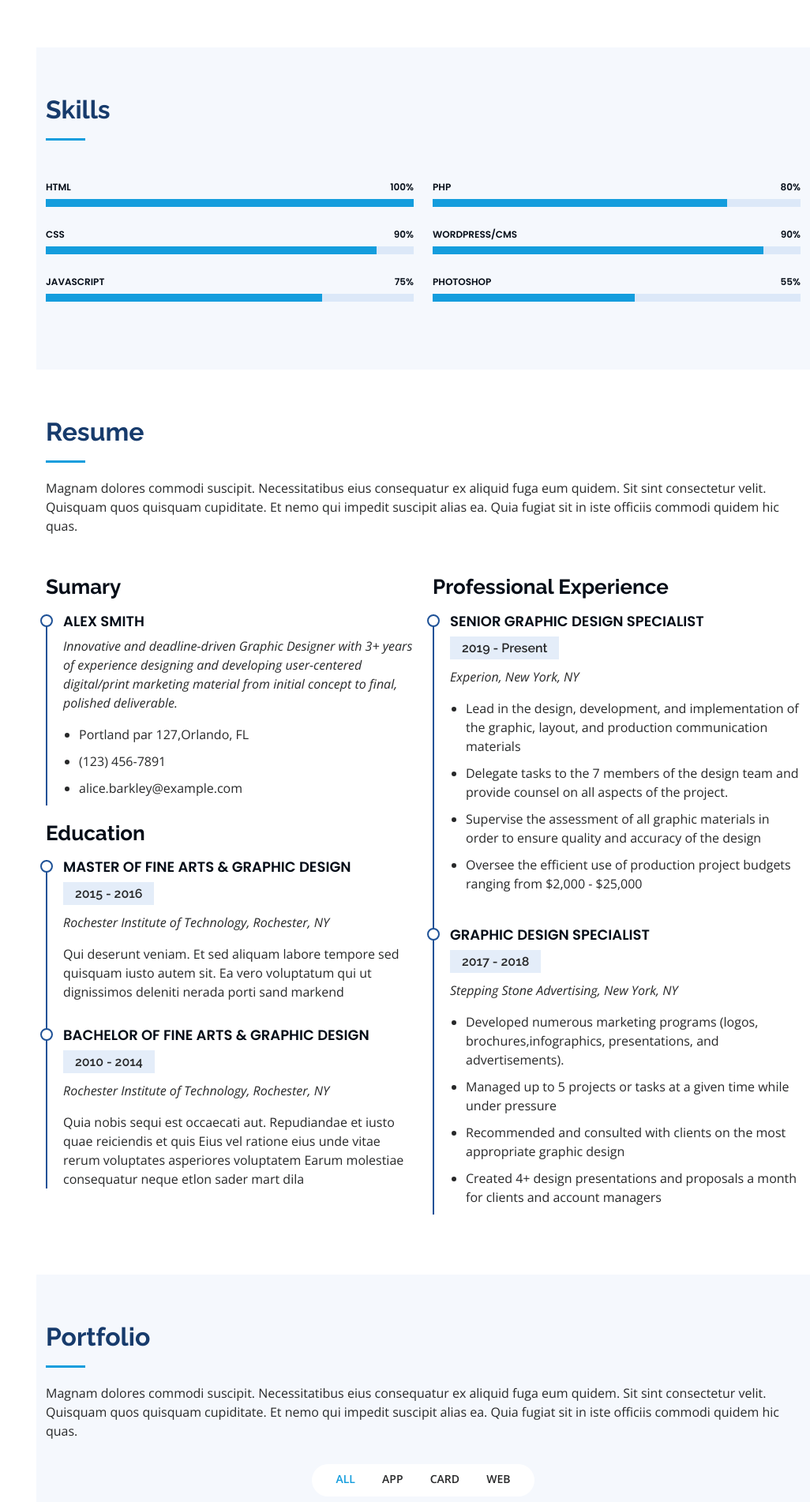
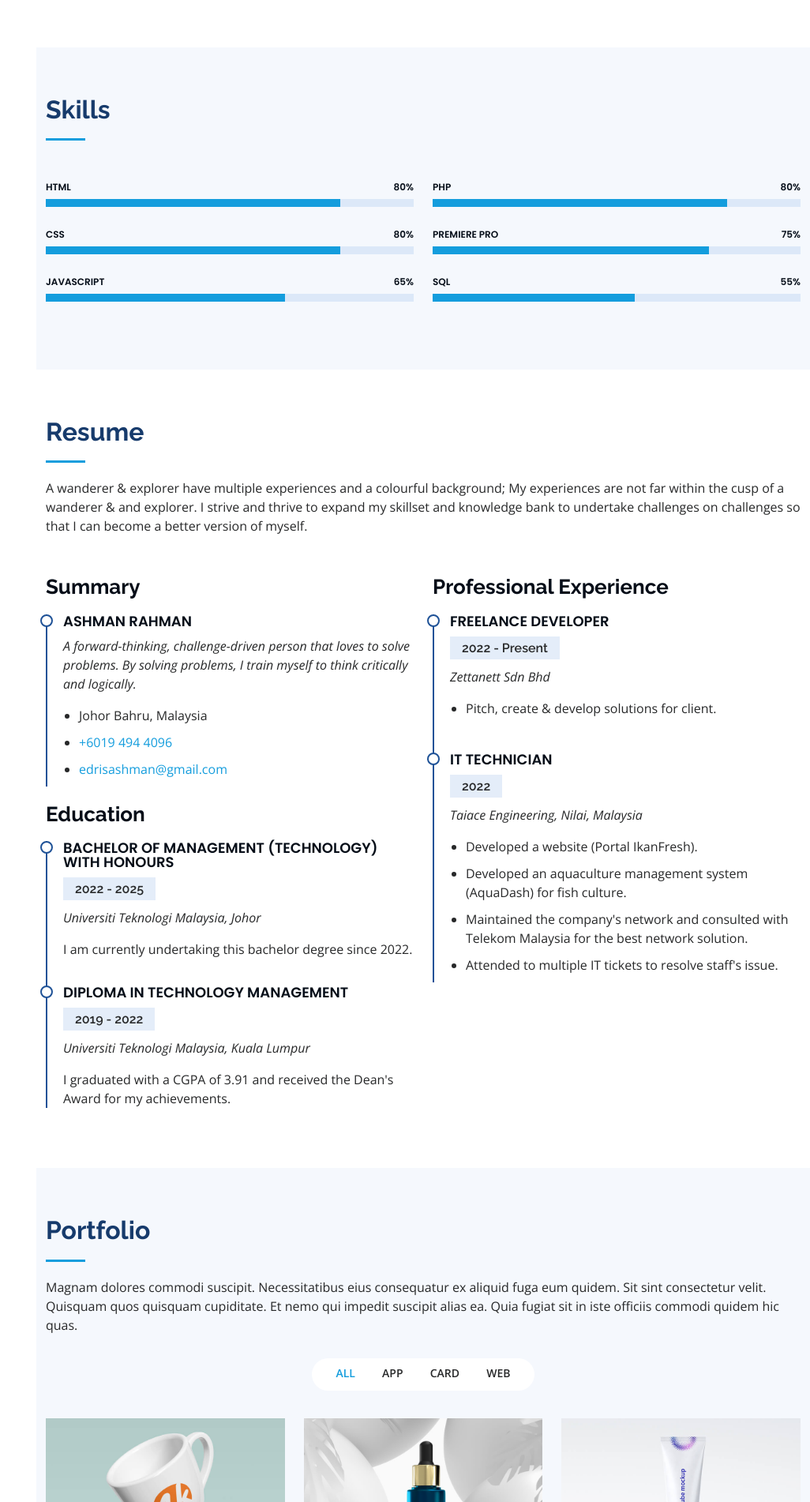
Before and after one commit to synysterash/portfolio, a Laravel app: page / in a window 1280 px wide. Shown: the part 1440-3342 px from the top of the page at 79% size, without its empty margins (254-1280 px from the left). Run offline with Laravel 9, Linux system fonts and the light colour scheme.

Commit message:
Update welcome.blade.php
Fill in self details

```diff
--- a/resources/views/welcome.blade.php
+++ b/resources/views/welcome.blade.php
@@ -123,23 +123,23 @@
           <div class="col-lg-6" data-aos="fade-up">
 
             <div class="progress">
-              <span class="skill">HTML <i class="val">100%</i></span>
+              <span class="skill">HTML <i class="val">80%</i></span>
               <div class="progress-bar-wrap">
-                <div class="progress-bar" role="progressbar" aria-valuenow="100" aria-valuemin="0" aria-valuemax="100"></div>
+                <div class="progress-bar" role="progressbar" aria-valuenow="80" aria-valuemin="0" aria-valuemax="100"></div>
               </div>
             </div>
 
             <div class="progress">
-              <span class="skill">CSS <i class="val">90%</i></span>
+              <span class="skill">CSS <i class="val">80%</i></span>
               <div class="progress-bar-wrap">
-                <div class="progress-bar" role="progressbar" aria-valuenow="90" aria-valuemin="0" aria-valuemax="100"></div>
+                <div class="progress-bar" role="progressbar" aria-valuenow="80" aria-valuemin="0" aria-valuemax="100"></div>
               </div>
             </div>
 
             <div class="progress">
-              <span class="skill">JavaScript <i class="val">75%</i></span>
+              <span class="skill">JavaScript <i class="val">65%</i></span>
               <div class="progress-bar-wrap">
-                <div class="progress-bar" role="progressbar" aria-valuenow="75" aria-valuemin="0" aria-valuemax="100"></div>
+                <div class="progress-bar" role="progressbar" aria-valuenow="65" aria-valuemin="0" aria-valuemax="100"></div>
               </div>
             </div>
 
@@ -155,14 +155,14 @@
             </div>
 
             <div class="progress">
-              <span class="skill">WordPress/CMS <i class="val">90%</i></span>
+              <span class="skill">Premiere Pro <i class="val">75%</i></span>
               <div class="progress-bar-wrap">
-                <div class="progress-bar" role="progressbar" aria-valuenow="90" aria-valuemin="0" aria-valuemax="100"></div>
+                <div class="progress-bar" role="progressbar" aria-valuenow="75" aria-valuemin="0" aria-valuemax="100"></div>
               </div>
             </div>
 
             <div class="progress">
-              <span class="skill">Photoshop <i class="val">55%</i></span>
+              <span class="skill">SQL <i class="val">55%</i></span>
               <div class="progress-bar-wrap">
                 <div class="progress-bar" role="progressbar" aria-valuenow="55" aria-valuemin="0" aria-valuemax="100"></div>
               </div>
@@ -181,58 +181,56 @@
 
         <div class="section-title">
           <h2>Resume</h2>
-          <p>Magnam dolores commodi suscipit. Necessitatibus eius consequatur ex aliquid fuga eum quidem. Sit sint consectetur velit. Quisquam quos quisquam cupiditate. Et nemo qui impedit suscipit alias ea. Quia fugiat sit in iste officiis commodi quidem hic quas.</p>
+          <p>A wanderer &amp; explorer have multiple experiences and a colourful background; My experiences are not far within the cusp of a wanderer &amp; and explorer.
+              I strive and thrive to expand my skillset and knowledge bank to undertake challenges on challenges so that I can become a better version of myself.</p>
         </div>
 
         <div class="row">
           <div class="col-lg-6" data-aos="fade-up">
-            <h3 class="resume-title">Sumary</h3>
+            <h3 class="resume-title">Summary</h3>
             <div class="resume-item pb-0">
-              <h4>Alex Smith</h4>
-              <p><em>Innovative and deadline-driven Graphic Designer with 3+ years of experience designing and developing user-centered digital/print marketing material from initial concept to final, polished deliverable.</em></p>
+              <h4> Ashman Rahman</h4>
+              <p><em> A forward-thinking, challenge-driven person that loves to solve problems. By solving problems, I train myself to think critically and logically.</em></p>
               <ul>
-                <li>Portland par 127,Orlando, FL</li>
-                <li>(123) 456-7891</li>
-                <li>alice.barkley@example.com</li>
+                <li>Johor Bahru, Malaysia</li>
+                <li> <a href="http://wa.me/60194944096" target=".blank"> +6019 494 4096 </a></li>
+                <li><a href="mailto:edrisashman@gmail.com"> edrisashman@gmail.com </a></li>
               </ul>
             </div>
 
             <h3 class="resume-title">Education</h3>
             <div class="resume-item">
-              <h4>Master of Fine Arts &amp; Graphic Design</h4>
-              <h5>2015 - 2016</h5>
-              <p><em>Rochester Institute of Technology, Rochester, NY</em></p>
-              <p>Qui deserunt veniam. Et sed aliquam labore tempore sed quisquam iusto autem sit. Ea vero voluptatum qui ut dignissimos deleniti nerada porti sand markend</p>
+              <h4>Bachelor of Management (Technology) with Honours</h4>
+              <h5>2022 - 2025</h5>
+              <p><em>Universiti Teknologi Malaysia, Johor</em></p>
+              <p>I am currently undertaking this bachelor degree since 2022.</p>
             </div>
             <div class="resume-item">
-              <h4>Bachelor of Fine Arts &amp; Graphic Design</h4>
-              <h5>2010 - 2014</h5>
-              <p><em>Rochester Institute of Technology, Rochester, NY</em></p>
-              <p>Quia nobis sequi est occaecati aut. Repudiandae et iusto quae reiciendis et quis Eius vel ratione eius unde vitae rerum voluptates asperiores voluptatem Earum molestiae consequatur neque etlon sader mart dila</p>
+              <h4>Diploma in Technology Management</h4>
+              <h5>2019 - 2022</h5>
+              <p><em>Universiti Teknologi Malaysia, Kuala Lumpur</em></p>
+              <p>I graduated with a CGPA of 3.91 and received the Dean's Award for my achievements.</p>
             </div>
           </div>
           <div class="col-lg-6" data-aos="fade-up" data-aos-delay="100">
             <h3 class="resume-title">Professional Experience</h3>
             <div class="resume-item">
-              <h4>Senior graphic design specialist</h4>
-              <h5>2019 - Present</h5>
-              <p><em>Experion, New York, NY </em></p>
+              <h4>Freelance Developer</h4>
+              <h5>2022 - Present</h5>
+              <p><em>Zettanett Sdn Bhd </em></p>
               <ul>
-                <li>Lead in the design, development, and implementation of the graphic, layout, and production communication materials</li>
-                <li>Delegate tasks to the 7 members of the design team and provide counsel on all aspects of the project. </li>
-                <li>Supervise the assessment of all graphic materials in order to ensure quality and accuracy of the design</li>
-                <li>Oversee the efficient use of production project budgets ranging from $2,000 - $25,000</li>
+                <li>Pitch, create &amp; develop solutions for client.</li>
               </ul>
             </div>
             <div class="resume-item">
-              <h4>Graphic design specialist</h4>
-              <h5>2017 - 2018</h5>
-              <p><em>Stepping Stone Advertising, New York, NY</em></p>
+              <h4>IT Technician</h4>
+              <h5>2022</h5>
+              <p><em>Taiace Engineering, Nilai, Malaysia</em></p>
               <ul>
-                <li>Developed numerous marketing programs (logos, brochures,infographics, presentations, and advertisements).</li>
-                <li>Managed up to 5 projects or tasks at a given time while under pressure</li>
-                <li>Recommended and consulted with clients on the most appropriate graphic design</li>
-                <li>Created 4+ design presentations and proposals a month for clients and account managers</li>
+                <li>Developed a website (Portal IkanFresh).</li>
+                <li>Developed an aquaculture management system (AquaDash) for fish culture.</li>
+                <li>Maintained the company's network and consulted with Telekom Malaysia for the best network solution.</li>
+                <li>Attended to multiple IT tickets to resolve staff's issue.</li>
               </ul>
             </div>
           </div>
@@ -503,19 +501,19 @@
               <div class="address">
                 <i class="bi bi-geo-alt"></i>
                 <h4>Location:</h4>
-                <p>A108 Adam Street, New York, NY 535022</p>
+                <p>Kolej Perdana, Universiti Teknologi Malaysia, Skudai, 81310 Johor Bahru</p>
               </div>
 
               <div class="email">
                 <i class="bi bi-envelope"></i>
                 <h4>Email:</h4>
-                <p>info@example.com</p>
+                <p>edrisashman@gmail.com</p>
               </div>
 
               <div class="phone">
                 <i class="bi bi-phone"></i>
                 <h4>Call:</h4>
-                <p>+1 5589 55488 55s</p>
+                <p>6019 494 4096</p>
               </div>
 
               <iframe src="https://www.google.com/maps/embed?pb=!1m14!1m8!1m3!1d12097.433213460943!2d-74.0062269!3d40.7101282!3m2!1i1024!2i768!4f13.1!3m3!1m2!1s0x0%3A0xb89d1fe6bc499443!2sDowntown+Conference+Center!5e0!3m2!1smk!2sbg!4v1539943755621" frameborder="0" style="border:0; width: 100%; height: 290px;" allowfullscreen></iframe>
```
